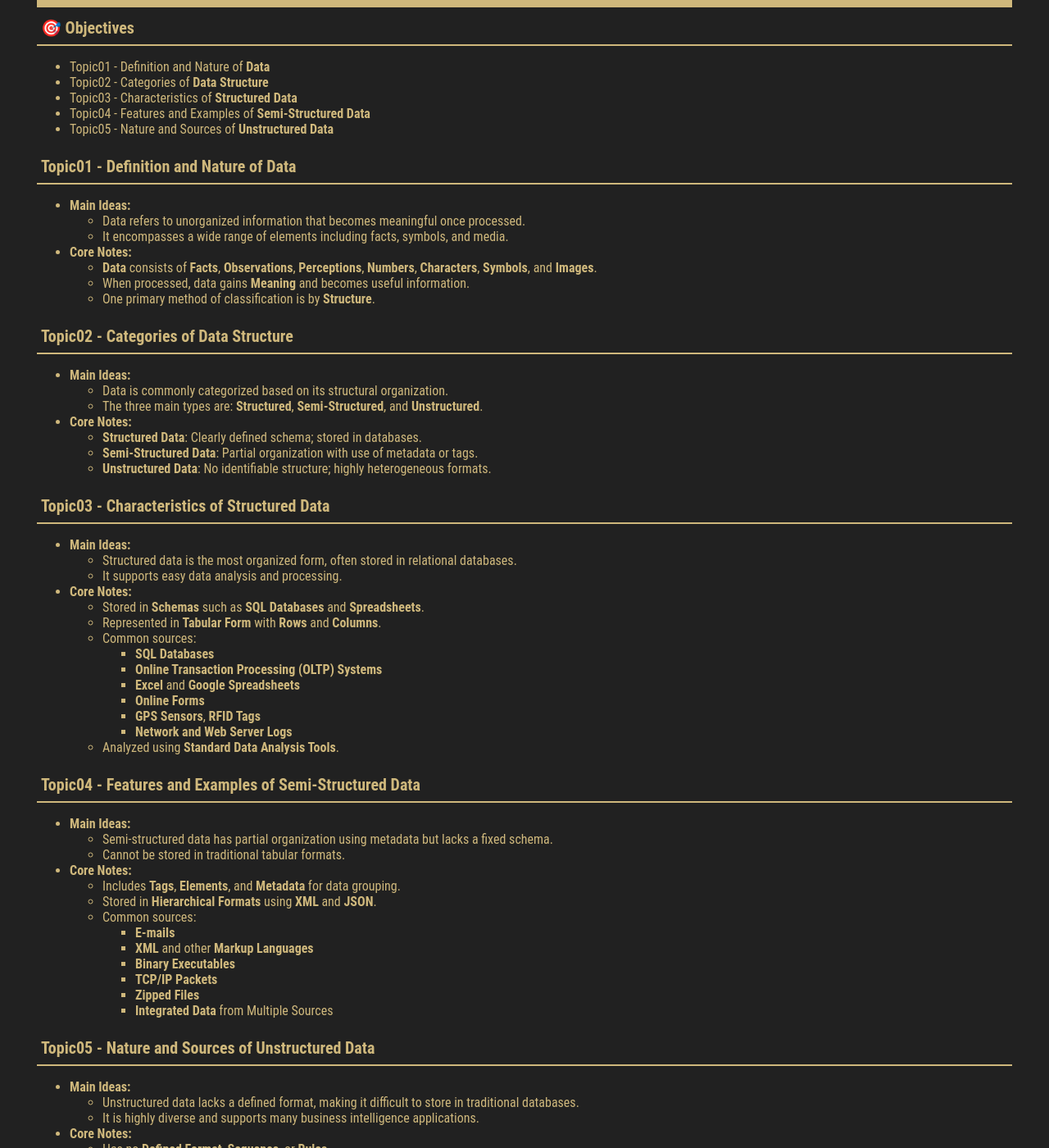
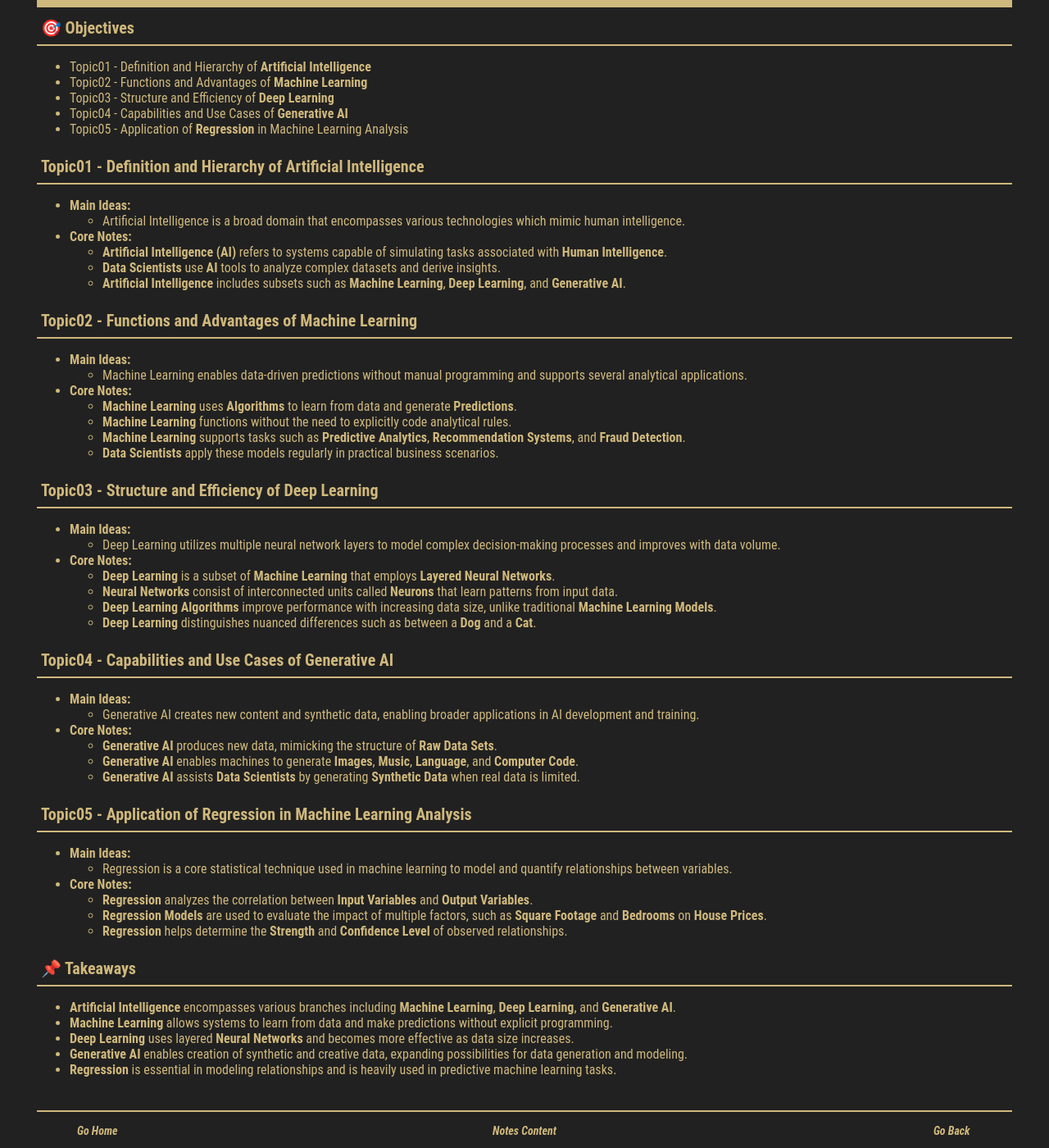
Before and after one commit to milanfx/milanfx.github.io, a Jekyll site: the page built from test.md, in a window 1280 px wide and 1400 px high, scrolled down 205 px. Shown: the whole window at 82% size. Built offline with Jekyll 4.4.1, drawn with Linux system fonts in a browser that asks for light colours; our own code applies the rules of GitHub Pages for plain Markdown files; some of the changed text lies outside the part shown.

Commit message:
Update test.md

```diff
--- a/test.md
+++ b/test.md
@@ -6,85 +6,69 @@ permalink: /DE01M01/
 ## Note:
 
 ### 🎯 Objectives
-- Topic01 - Definition and Nature of **Data**
-- Topic02 - Categories of **Data Structure**
-- Topic03 - Characteristics of **Structured Data**
-- Topic04 - Features and Examples of **Semi-Structured Data**
-- Topic05 - Nature and Sources of **Unstructured Data**
 
-### Topic01 - Definition and Nature of Data
+- Topic01 - Definition and Hierarchy of **Artificial Intelligence**
+- Topic02 - Functions and Advantages of **Machine Learning**
+- Topic03 - Structure and Efficiency of **Deep Learning**
+- Topic04 - Capabilities and Use Cases of **Generative AI**
+- Topic05 - Application of **Regression** in Machine Learning Analysis
+
+### Topic01 - Definition and Hierarchy of Artificial Intelligence
+
 - **Main Ideas:**
-  - Data refers to unorganized information that becomes meaningful once processed.
-  - It encompasses a wide range of elements including facts, symbols, and media.
+  - Artificial Intelligence is a broad domain that encompasses various technologies which mimic human intelligence.
 
 - **Core Notes:**
-  - **Data** consists of **Facts**, **Observations**, **Perceptions**, **Numbers**, **Characters**, **Symbols**, and **Images**.
-  - When processed, data gains **Meaning** and becomes useful information.
-  - One primary method of classification is by **Structure**.
+  - **Artificial Intelligence (AI)** refers to systems capable of simulating tasks associated with **Human Intelligence**.
+  - **Data Scientists** use **AI** tools to analyze complex datasets and derive insights.
+  - **Artificial Intelligence** includes subsets such as **Machine Learning**, **Deep Learning**, and **Generative AI**.
 
-### Topic02 - Categories of Data Structure
+### Topic02 - Functions and Advantages of Machine Learning
+
 - **Main Ideas:**
-  - Data is commonly categorized based on its structural organization.
-  - The three main types are: **Structured**, **Semi-Structured**, and **Unstructured**.
+  - Machine Learning enables data-driven predictions without manual programming and supports several analytical applications.
 
 - **Core Notes:**
-  - **Structured Data**: Clearly defined schema; stored in databases.
-  - **Semi-Structured Data**: Partial organization with use of metadata or tags.
-  - **Unstructured Data**: No identifiable structure; highly heterogeneous formats.
+  - **Machine Learning** uses **Algorithms** to learn from data and generate **Predictions**.
+  - **Machine Learning** functions without the need to explicitly code analytical rules.
+  - **Machine Learning** supports tasks such as **Predictive Analytics**, **Recommendation Systems**, and **Fraud Detection**.
+  - **Data Scientists** apply these models regularly in practical business scenarios.
 
-### Topic03 - Characteristics of Structured Data
+### Topic03 - Structure and Efficiency of Deep Learning
+
 - **Main Ideas:**
-  - Structured data is the most organized form, often stored in relational databases.
-  - It supports easy data analysis and processing.
+  - Deep Learning utilizes multiple neural network layers to model complex decision-making processes and improves with data volume.
 
 - **Core Notes:**
-  - Stored in **Schemas** such as **SQL Databases** and **Spreadsheets**.
-  - Represented in **Tabular Form** with **Rows** and **Columns**.
-  - Common sources:
-    - **SQL Databases**
-    - **Online Transaction Processing (OLTP) Systems**
-    - **Excel** and **Google Spreadsheets**
-    - **Online Forms**
-    - **GPS Sensors**, **RFID Tags**
-    - **Network and Web Server Logs**
-  - Analyzed using **Standard Data Analysis Tools**.
+  - **Deep Learning** is a subset of **Machine Learning** that employs **Layered Neural Networks**.
+  - **Neural Networks** consist of interconnected units called **Neurons** that learn patterns from input data.
+  - **Deep Learning Algorithms** improve performance with increasing data size, unlike traditional **Machine Learning Models**.
+  - **Deep Learning** distinguishes nuanced differences such as between a **Dog** and a **Cat**.
 
-### Topic04 - Features and Examples of Semi-Structured Data
+### Topic04 - Capabilities and Use Cases of Generative AI
+
 - **Main Ideas:**
-  - Semi-structured data has partial organization using metadata but lacks a fixed schema.
-  - Cannot be stored in traditional tabular formats.
+  - Generative AI creates new content and synthetic data, enabling broader applications in AI development and training.
 
 - **Core Notes:**
-  - Includes **Tags**, **Elements**, and **Metadata** for data grouping.
-  - Stored in **Hierarchical Formats** using **XML** and **JSON**.
-  - Common sources:
-    - **E-mails**
-    - **XML** and other **Markup Languages**
-    - **Binary Executables**
-    - **TCP/IP Packets**
-    - **Zipped Files**
-    - **Integrated Data** from Multiple Sources
+  - **Generative AI** produces new data, mimicking the structure of **Raw Data Sets**.
+  - **Generative AI** enables machines to generate **Images**, **Music**, **Language**, and **Computer Code**.
+  - **Generative AI** assists **Data Scientists** by generating **Synthetic Data** when real data is limited.
 
-### Topic05 - Nature and Sources of Unstructured Data
+### Topic05 - Application of Regression in Machine Learning Analysis
+
 - **Main Ideas:**
-  - Unstructured data lacks a defined format, making it difficult to store in traditional databases.
-  - It is highly diverse and supports many business intelligence applications.
+  - Regression is a core statistical technique used in machine learning to model and quantify relationships between variables.
 
 - **Core Notes:**
-  - Has no **Defined Format**, **Sequence**, or **Rules**.
-  - Cannot be stored in **Relational Databases**.
-  - Stored in **Files** and **NoSQL Databases**.
-  - Common sources:
-    - **Web Pages**
-    - **Social Media Feeds**
-    - **Images** (e.g., **JPEG**, **GIF**, **PNG**)
-    - **Videos** and **Audio Files**
-    - **Documents**, **PDFs**, **PowerPoint Presentations**
-    - **Media Logs**, **Surveys**
+  - **Regression** analyzes the correlation between **Input Variables** and **Output Variables**.
+  - **Regression Models** are used to evaluate the impact of multiple factors, such as **Square Footage** and **Bedrooms** on **House Prices**.
+  - **Regression** helps determine the **Strength** and **Confidence Level** of observed relationships.
 
 ### 📌 Takeaways
-- **Data** becomes meaningful through **Processing** and exists in various forms.
-- Categorizing data as **Structured**, **Semi-Structured**, or **Unstructured** helps determine its storage and analysis method.
-- **Structured Data** is organized, easily analyzed, and typically stored in **Relational Databases**.
-- **Semi-Structured Data** uses **Tags** and **Metadata** for partial organization and is suited for **Hierarchical Storage** like **XML** and **JSON**.
-- **Unstructured Data** is highly varied, lacks formal organization, and often requires **NoSQL Databases** or **Manual Analysis** for interpretation.
+
+- **Artificial Intelligence** encompasses various branches including **Machine Learning**, **Deep Learning**, and **Generative AI**.
+- **Machine Learning** allows systems to learn from data and make predictions without explicit programming.
+- **Deep Learning** uses layered **Neural Networks** and becomes more effective as data size increases.
+- **Generative AI** enables creation of synthetic and creative data, expanding possibilities for data generation and modeling.
+- **Regression** is essential in modeling relationships and is heavily used in predictive machine learning tasks.
```
